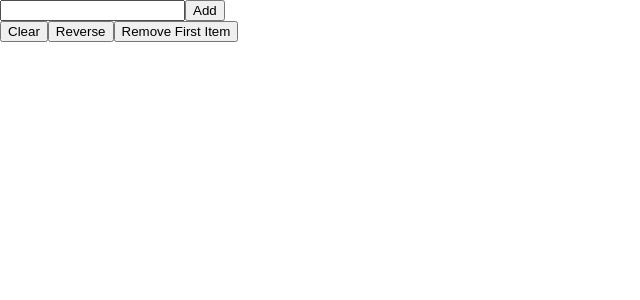
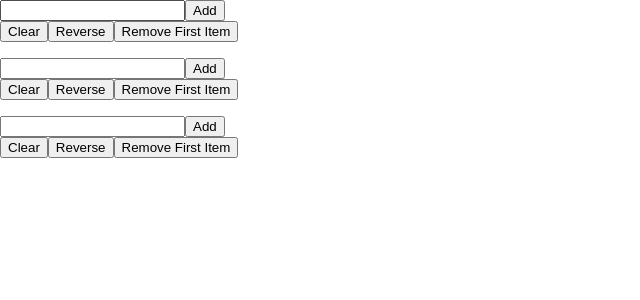
Before and after one commit to jangeroo/react-simple-todo-list, a React (Create React App) app: page / in a window 1280 px wide. Shown: the top 300 px of the page, without its empty margins (0-640 px from the left). Built offline with nearby package versions, Linux system fonts and the light colour scheme.

Commit message:
Multiple Todo lists

```diff
--- a/src/App.js
+++ b/src/App.js
@@ -1,57 +1,17 @@
 import React, { Component } from 'react';
 import logo from './logo.svg';
 import './App.css';
+import Todolist from './Todolist'
 
 class App extends Component {
-
-    constructor() {
-        super();
-        this.state = {items: []}
-    }
-
-    addItem = item => {
-        this.setState(st => ({items: st.items.concat(item)}))
-    }
-
-    submitFunction = (event) => {
-        event.preventDefault();
-        this.addItem(this.input.value);
-        this.form.reset()
-    }
-
-    displayItems = item => (<li>{item}</li>);
-
-    clear = () => {
-        this.setState(st => ({items: []}))
-    }
-
-    reverseList = () => {
-        this.setState(st => ({items: st.items.reverse()}))
-    }
-
-    removeFirst = () => {
-        this.setState(st => ({items: st.items.slice(1, st.items.length)}))
-    }
-
     render() {
         return (
             <div>
-                <form ref={r => this.form = r} onSubmit={this.submitFunction}>
-                    <input ref={r => this.input = r}/>
-                    <button type='submit'>Add</button>
-                </form>
-
-                <div>
-                    <button type='button' onClick={this.clear}>Clear</button>
-                    <button type='button' onClick={this.reverseList}>Reverse</button>
-                    <button type='button' onClick={this.removeFirst}>Remove First Item</button>
-                </div>
-
-                <ul>
-                    {this.state.items.map(this.displayItems)}
-                </ul>
+                <Todolist/>
+                <Todolist/>
+                <Todolist/>
             </div>
-        );
+        )
     }
 }
 
--- /dev/null
+++ b/src/Todolist/Todolist.js
@@ -0,0 +1,56 @@
+import React    from "react";
+import template from "./Todolist.jsx";
+
+class Todolist extends React.Component {
+    constructor() {
+        super();
+        this.state = {items: []}
+    }
+
+    addItem = item => {
+        this.setState(st => ({items: st.items.concat(item)}))
+    }
+
+    submitFunction = (event) => {
+        event.preventDefault();
+        this.addItem(this.input.value);
+        this.form.reset()
+    }
+
+    displayItems = item => (<li>{item}</li>);
+
+    clear = () => {
+        this.setState(st => ({items: []}))
+    }
+
+    reverseList = () => {
+        this.setState(st => ({items: st.items.reverse()}))
+    }
+
+    removeFirst = () => {
+        this.setState(st => ({items: st.items.slice(1, st.items.length)}))
+    }
+
+    render() {
+        return (
+            <div>
+                <form ref={r => this.form = r} onSubmit={this.submitFunction}>
+                    <input ref={r => this.input = r}/>
+                    <button type='submit'>Add</button>
+                </form>
+
+                <div>
+                    <button type='button' onClick={this.clear}>Clear</button>
+                    <button type='button' onClick={this.reverseList}>Reverse</button>
+                    <button type='button' onClick={this.removeFirst}>Remove First Item</button>
+                </div>
+
+                <ul>
+                    {this.state.items.map(this.displayItems)}
+                </ul>
+            </div>
+        );
+    }
+}
+
+export default Todolist;
--- /dev/null
+++ b/src/Todolist/Todolist.jsx
@@ -0,0 +1,12 @@
+import "./Todolist.css";
+import React from "react";
+
+function template() {
+  return (
+    <div className="todolist">
+      <h1>Todolist</h1>
+    </div>
+  );
+};
+
+export default template;
--- /dev/null
+++ b/src/Todolist/index.js
@@ -0,0 +1,2 @@
+import Todolist from "./Todolist";
+export default Todolist;
```
Also changed, not shown: src/Todolist/Todolist.css (added).
